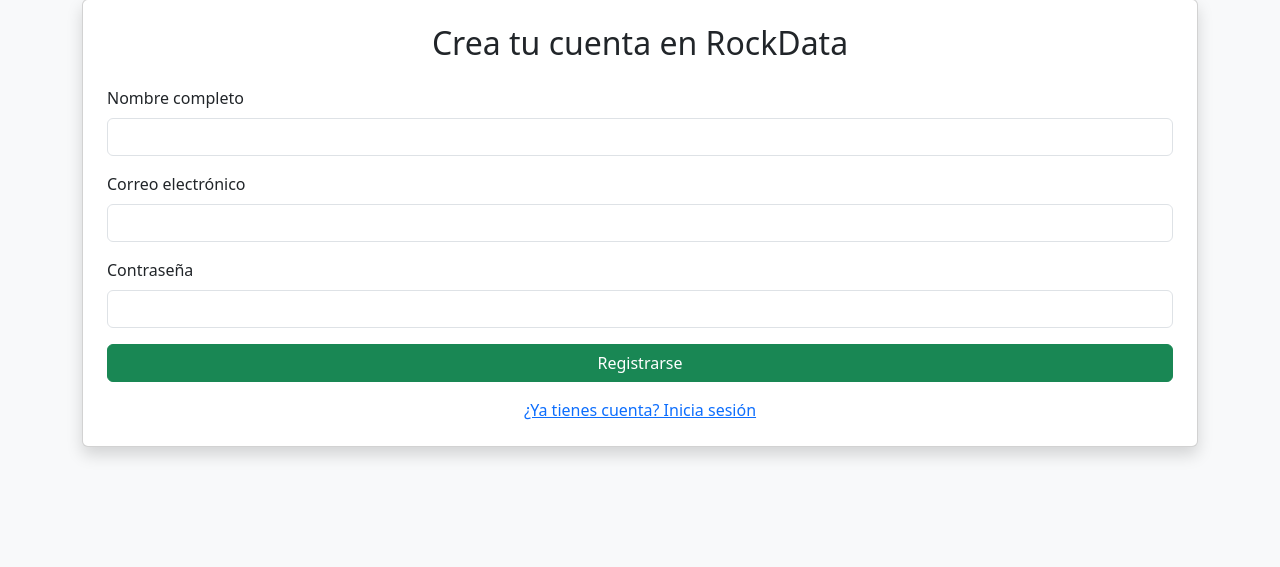
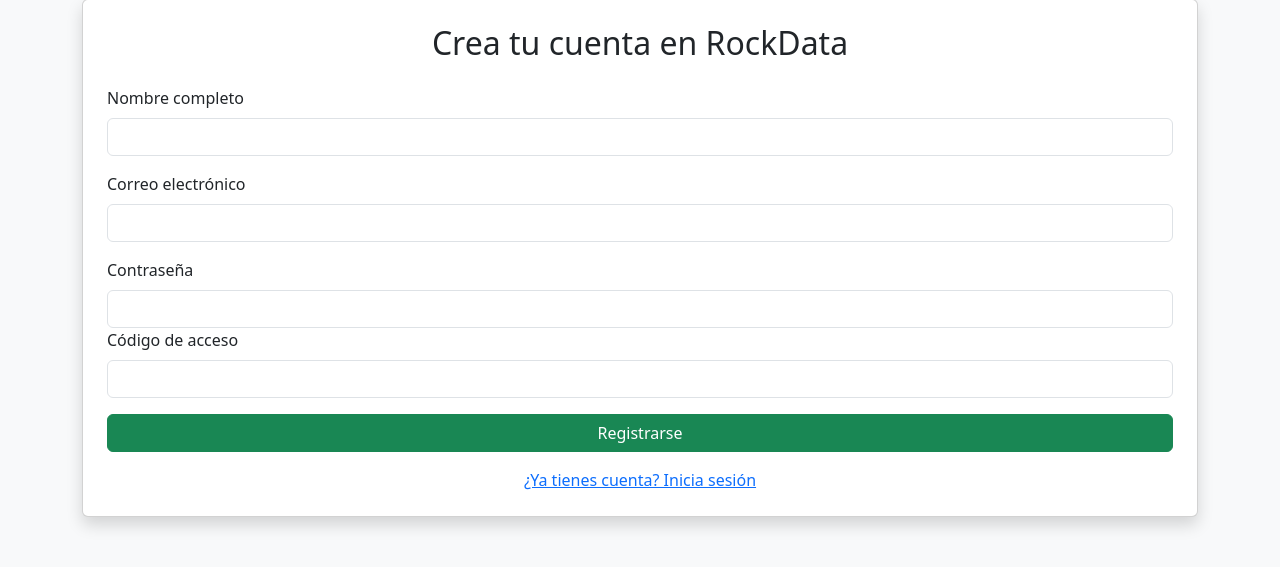
Before and after one commit to rockongo/RockData, a Flask app: page /registro in a window 1280 px wide. Shown: the part 49-616 px from the top of the page. Run offline with Flask 3, Linux system fonts and the light colour scheme.

Commit message:
Validación con código de acceso en registro

```diff
--- a/app.py
+++ b/app.py
@@ -63,10 +63,16 @@ def registro():
         nombre = request.form["nombre"]
         email = request.form["email"]
         password = request.form["password"]
+        codigo_acceso = request.form["codigo_acceso"]
 
-        # Validar que no exista el usuario
+        # Clave de acceso secreta para crear cuentas (modifícala si lo deseas)
+        CLAVE_REGISTRO = "Rock2025"
+
+        if codigo_acceso != CLAVE_REGISTRO:
+            return "Código de acceso inválido. No estás autorizado a registrarte."
+
         if Usuario.query.filter_by(email=email).first():
-            return "Ya existe un usuario con ese correo."
+            return "Ese correo ya está registrado."
 
         nuevo_usuario = Usuario(nombre=nombre, email=email)
         nuevo_usuario.set_password(password)
--- a/templates/registro.html
+++ b/templates/registro.html
@@ -21,6 +21,10 @@
             <div class="mb-3">
                 <label for="password" class="form-label">Contraseña</label>
                 <input type="password" class="form-control" name="password" required>
+            <div class="mb-3">
+                <label for="codigo_acceso" class="form-label">Código de acceso</label>
+                <input type="text" class="form-control" id="codigo_acceso" name="codigo_acceso" required>
+</div>
             </div>
             <button type="submit" class="btn btn-success w-100">Registrarse</button>
         </form>
```
